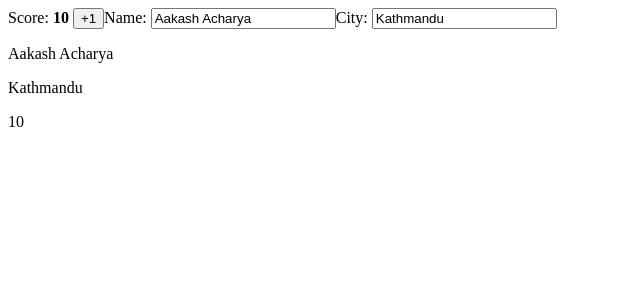
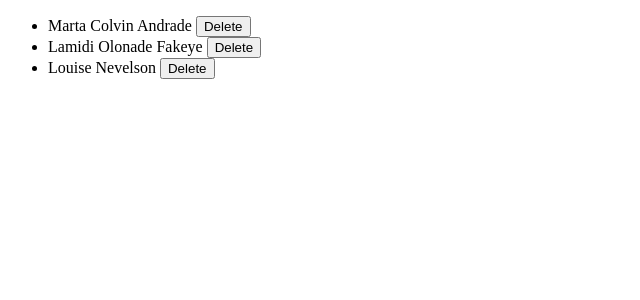
Before and after one commit to get-aakash/reactPlayground, a React (Vite) app: page / in a window 1280 px wide. Shown: the top 300 px of the page, without its empty margins (0-640 px from the left). Built offline with nearby package versions, Linux system fonts and the light colour scheme.

Commit message:
filter in react

```diff
--- a/src/App.jsx
+++ b/src/App.jsx
@@ -2,36 +2,37 @@ import React from 'react'
 import { useState } from 'react'
 
 const App = () => {
-  const [person, setPerson] = useState({
-    name: "Aakash Acharya",
-    city: "Kathmandu",
-    score:10
-  })
+  const [person, setPerson] = useState([
+    {
+      id: 1,
+      name: "Marta Colvin Andrade"
+    },
+    {
+      id: 2,
+      name: "Lamidi Olonade Fakeye"
+    },
+    {
+      id: 3,
+      name: "Louise Nevelson"
+    },
 
-  function handlePlusClick(){
-    setPerson({...person, score: person.score+1
-    })
+  ])
 
-  }
-
-  function handleOnChange(e){
-    const {name,value} = e.target
-    console.log(name,value)
-    setPerson({...person,[name]: value})
-
+  function handleDelete(id){
+    const data = person.filter((element)=>
+      element.id !== id
+    )
+    console.log(data)
+    setPerson(data)
   }
   return (
     <div>
-      <label>Score: <b>{person.score}</b>{" "}<button onClick={handlePlusClick}>+1</button></label>
-      <label>Name: </label>
-      <input type="text" name='name' value={person.name} onChange={handleOnChange} />
+      <ul>
+        {person.map(element=>(
+          <li key={element.id}>{element.name} <button onClick={()=>handleDelete(element.id)}>Delete</button></li>
+        ))}
+      </ul>
 
-
-      <label>City: </label>
-      <input type="text" name='city' value={person.city} onChange={handleOnChange} />
-      <p>{person.name}</p>
-      <p>{person.city}</p>
-      <p>{person.score}</p>
     </div>
   )
 }
```
